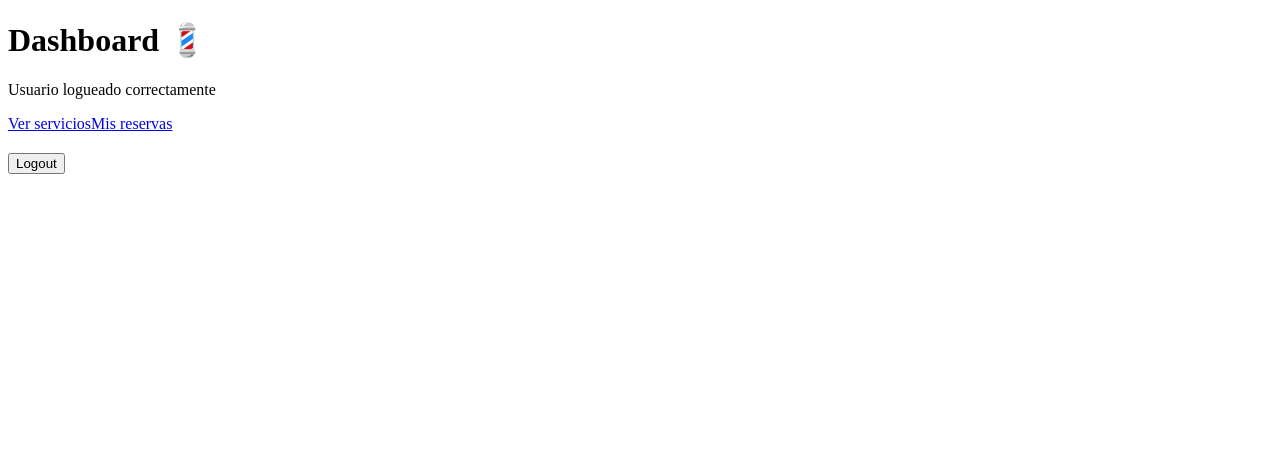
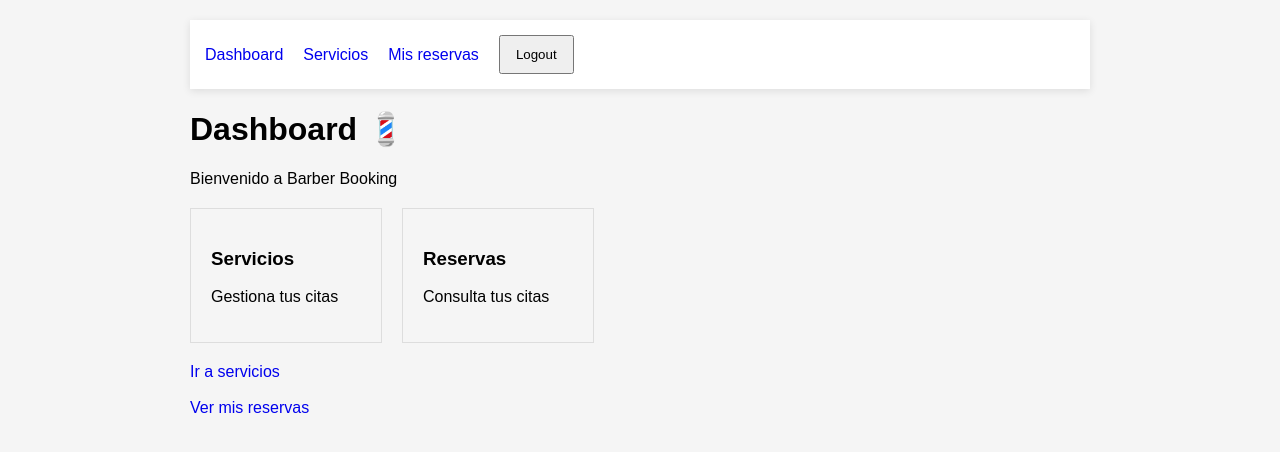
Before and after one commit to MarcG1922/booking-barber, a React app in the folder frontend/: page /dashboard in a window 1280 px wide. Shown: the top 452 px of the page. Built offline with nearby package versions, Linux system fonts and the light colour scheme; sample sign-in values are in the browser's storage; the HTML template or start-up script is replaced by a standard one.

Commit message:
Add navigation bar and improve UI with reusable layout and styling

```diff
--- /dev/null
+++ b/frontend/src/components/Navbar.jsx
@@ -0,0 +1,36 @@
+import { Link } from "react-router-dom";
+
+function Navbar() {
+
+  const logout = () => {
+    localStorage.removeItem("token");
+    window.location.href = "/";
+  };
+
+return (
+  <nav
+    style={{
+      backgroundColor: "white",
+      padding: "15px",
+      marginBottom: "20px",
+      boxShadow: "0 2px 8px rgba(0,0,0,0.1)",
+
+      display: "flex",
+      gap: "20px",
+      alignItems: "center"
+    }}
+  >
+      <Link to="/dashboard">Dashboard</Link>
+
+      <Link to="/services">Servicios</Link>
+
+      <Link to="/my-bookings">Mis reservas</Link>
+
+      <button onClick={logout}>
+        Logout
+      </button>
+    </nav>
+  );
+}
+
+export default Navbar;
--- /dev/null
+++ b/frontend/src/index.css
@@ -0,0 +1,29 @@
+body {
+  margin: 0;
+  font-family: Arial, Helvetica, sans-serif;
+  background-color: #f5f5f5;
+}
+
+.container {
+  max-width: 900px;
+  margin: auto;
+  padding: 20px;
+}
+
+.card {
+  background: white;
+  border-radius: 10px;
+  padding: 20px;
+  margin-bottom: 15px;
+
+  box-shadow: 0 2px 8px rgba(0,0,0,0.1);
+}
+
+button {
+  padding: 10px 15px;
+  cursor: pointer;
+}
+
+a {
+  text-decoration: none;
+}
--- a/frontend/src/main.jsx
+++ b/frontend/src/main.jsx
@@ -1,6 +1,7 @@
 import React from "react";
 import ReactDOM from "react-dom/client";
 import App from "./App.jsx";
+import "./index.css";
 
 ReactDOM.createRoot(document.getElementById("root")).render(
   <React.StrictMode>
--- a/frontend/src/pages/Dashboard.jsx
+++ b/frontend/src/pages/Dashboard.jsx
@@ -1,30 +1,60 @@
 import { Link } from "react-router-dom";
+import Navbar from "../components/Navbar";
 
 function Dashboard() {
-  const logout = () => {
-    localStorage.removeItem("token");
-    window.location.href = "/";
-  };
 
   return (
     <div>
+<div className="container">
+      <Navbar />
+
       <h1>Dashboard 💈</h1>
 
-      <p>Usuario logueado correctamente</p>
+      <p>Bienvenido a Barber Booking</p>
 
-      <div style={{ marginBottom: "20px" }}>
+      <div
+        style={{
+          display: "flex",
+          gap: "20px",
+          marginTop: "20px"
+        }}
+      >
+        <div
+          style={{
+            border: "1px solid #ddd",
+            padding: "20px",
+            minWidth: "150px"
+          }}
+        >
+          <h3>Servicios</h3>
+          <p>Gestiona tus citas</p>
+        </div>
+
+        <div
+          style={{
+            border: "1px solid #ddd",
+            padding: "20px",
+            minWidth: "150px"
+          }}
+        >
+          <h3>Reservas</h3>
+          <p>Consulta tus citas</p>
+        </div>
+      </div>
+
+      <div style={{ marginTop: "20px" }}>
         <Link to="/services">
-          Ver servicios
+          Ir a servicios
         </Link>
 
+        <br />
+        <br />
+
         <Link to="/my-bookings">
-  Mis reservas
-</Link>
+          Ver mis reservas
+        </Link>
       </div>
-
-      <button onClick={logout}>
-        Logout
-      </button>
+</div>
     </div>
   );
 }
--- a/frontend/src/pages/MyBookings.jsx
+++ b/frontend/src/pages/MyBookings.jsx
@@ -1,5 +1,6 @@
 import { useEffect, useState } from "react";
 import api from "../services/api";
+import Navbar from "../components/Navbar";
 
 function MyBookings() {
 
@@ -43,6 +44,7 @@ function MyBookings() {
 
   return (
     <div>
+      <Navbar />
       <h1>Mis reservas 💈</h1>
 
       {bookings.length === 0 && (
@@ -50,8 +52,9 @@ function MyBookings() {
       )}
 
       {bookings.map((b) => (
-        <div
-          key={b.id}
+       <div
+  className="card"
+  key={b.id}
           style={{
             border: "1px solid black",
             padding: "10px",
--- a/frontend/src/pages/Services.jsx
+++ b/frontend/src/pages/Services.jsx
@@ -1,5 +1,6 @@
 import { useEffect, useState } from "react";
 import api from "../services/api";
+import Navbar from "../components/Navbar";
 
 function Services() {
 
@@ -45,12 +46,14 @@ function Services() {
 
   return (
     <div>
+      <Navbar />
       <h1>Servicios 💈</h1>
 
       {/* LISTA SERVICIOS */}
       {services.map((service) => (
         <div
-          key={service.id}
+  className="card"
+  key={service.id}
           style={{
             border: "1px solid black",
             padding: "10px",
```
